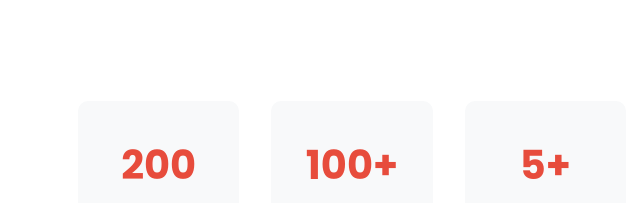
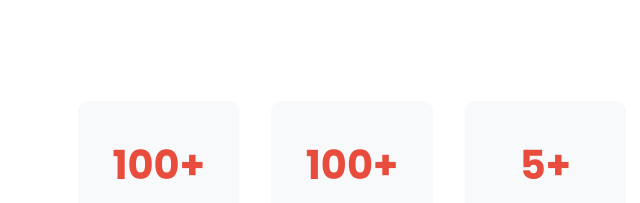
Before and after one commit to SriramPrasath-L/SAC-Construction, a plain HTML site: page index.html in a window 1280 px wide. Shown: the part 1011-1214 px from the top of the page, 594-1234 px from the left. Drawn offline with nearby package versions, Linux system fonts and the light colour scheme.

Commit message:
Update index.html

```diff
--- a/index.html
+++ b/index.html
@@ -66,7 +66,7 @@
                 </div>
                 <div class="about-stats" data-aos="fade-left">
                     <div class="stat-item">
-                        <span class="stat-number">200</span>
+                        <span class="stat-number">100+</span>
                         <span class="stat-label">Projects Completed</span>
                     </div>
                     <div class="stat-item">
```
